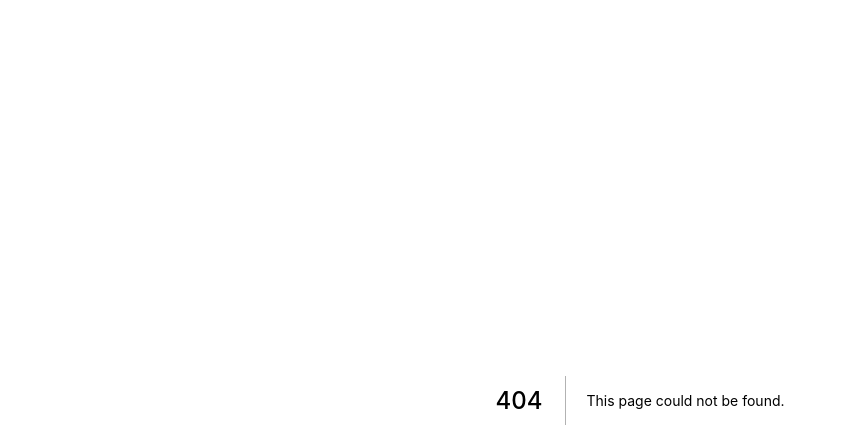
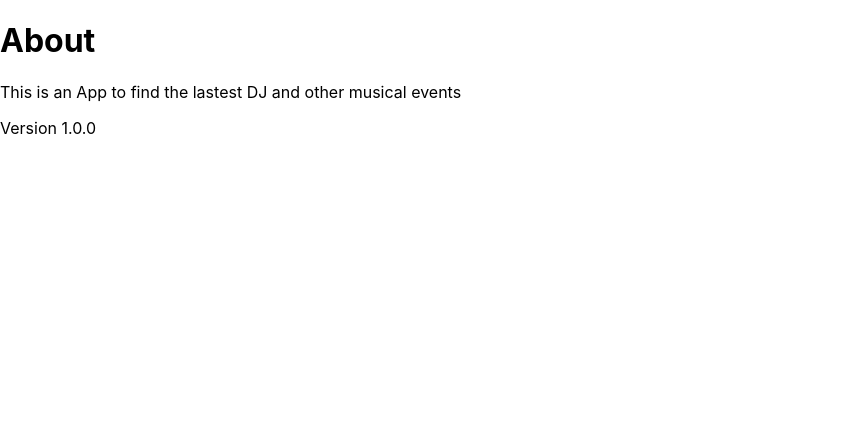
Before and after one commit to ersinctky/dj-events-frontend, a Next.js app: page /about in a window 1280 px wide. Before the commit this address had no page. Shown: the top 448 px of the page, without its empty margins (0-847 px from the left). Built offline with nearby package versions, Linux system fonts and the light colour scheme.

Commit message:
Pages & Routing

```diff
--- /dev/null
+++ b/pages/about.js
@@ -0,0 +1,9 @@
+export default function AboutPage() {
+  return (
+    <div>
+      <h1>About</h1>
+      <p>This is an App to find the lastest DJ and other musical events</p>
+      <p>Version 1.0.0</p>
+    </div>
+  );
+}
```
Also changed, not shown: pages/events/[slug].js (added, +7 -0 lines), pages/events/add.js (added, +7 -0 lines), pages/events/index.js (added, +7 -0 lines).
